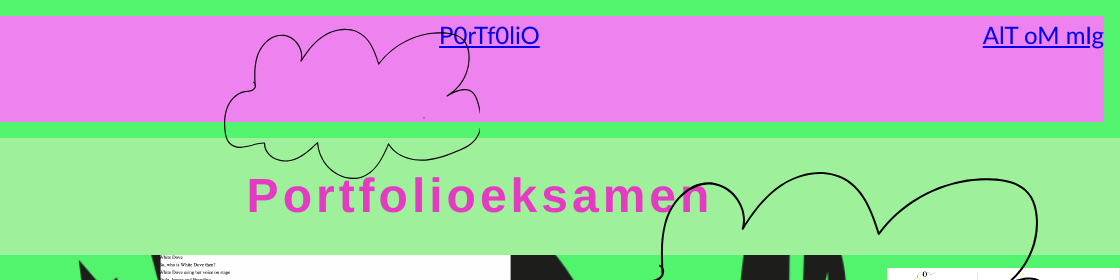
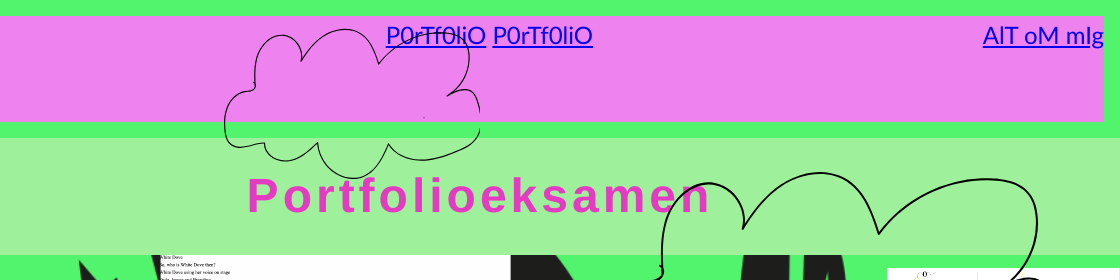
Before and after one commit to miedue/portfolio_eksamen1, a plain HTML site: page index.html in a window 1280 px wide. Shown: the top 280 px of the page, 160-1280 px from the left. Drawn offline with Linux system fonts and the light colour scheme.

Commit message:
tilføjet ekstra a tag på index.html

```diff
--- a/index.html
+++ b/index.html
@@ -19,6 +19,8 @@
         </li>
         <li>
           <a href="side2.html">P0rTf0liO</a>
+          <a href="side2.html">P0rTf0liO</a>
+
         </li>
         <li>
           <a href="side3.html">AlT oM mIg</a>
```
Also changed, not shown: 1 other file.
